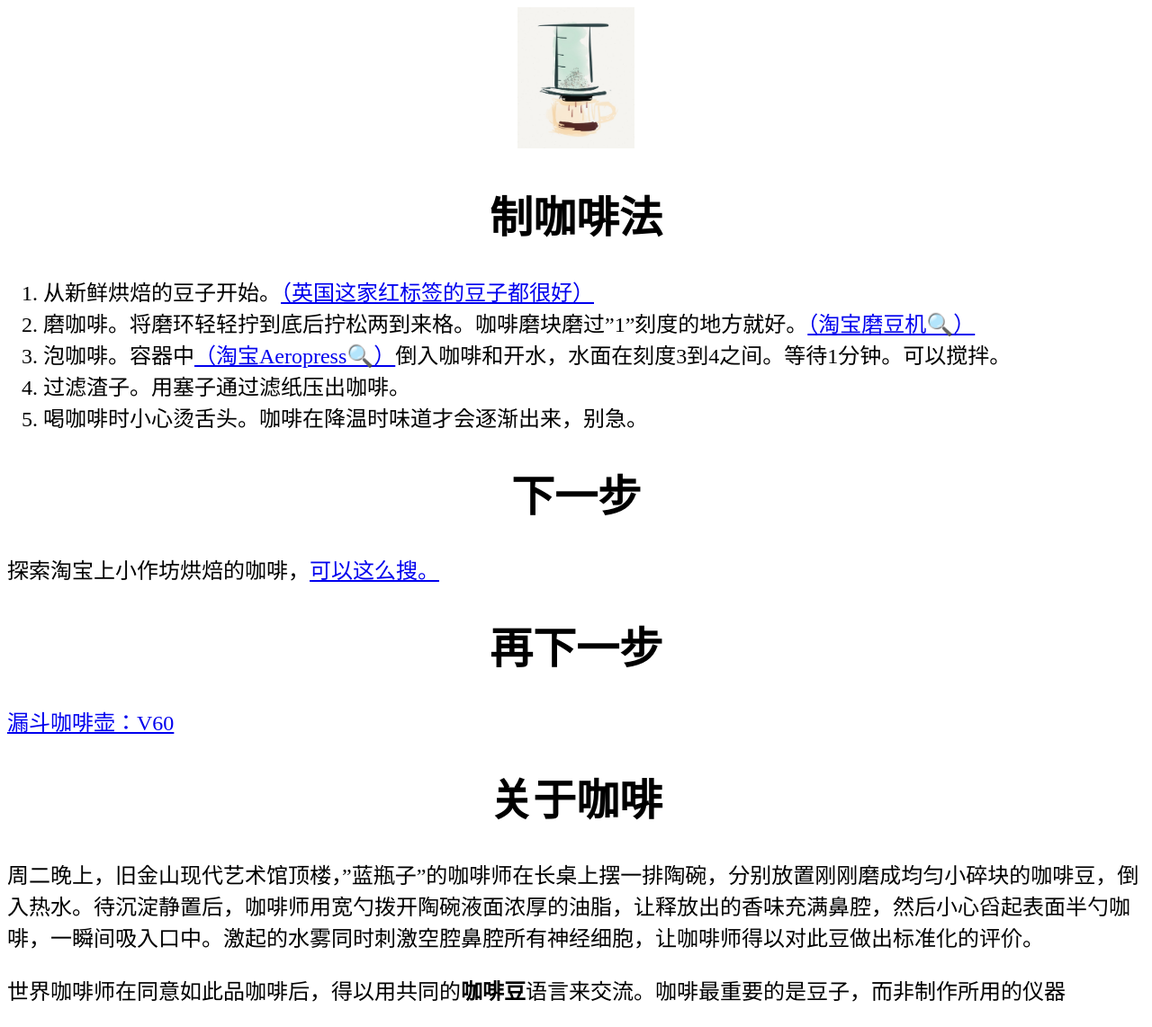
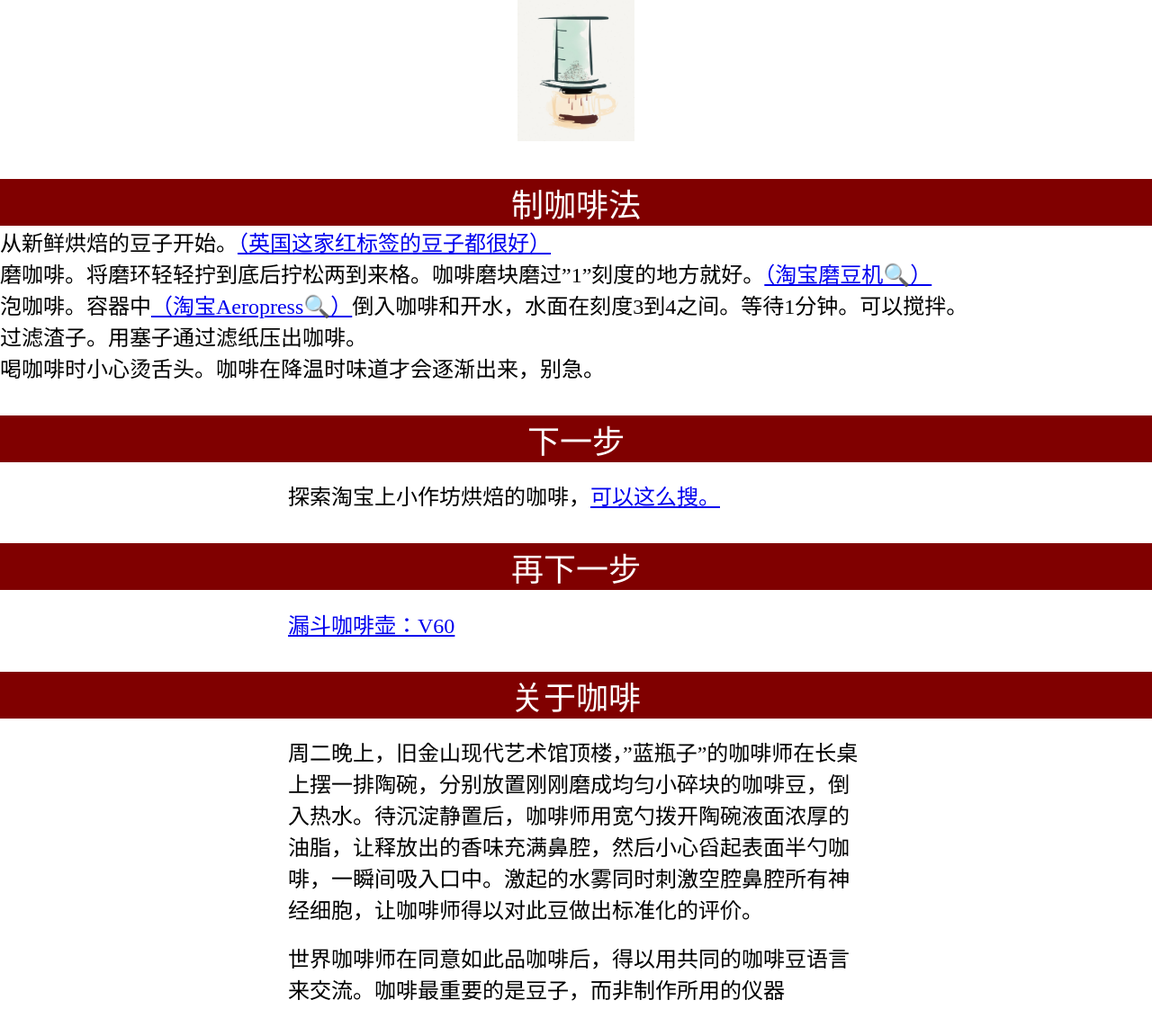
Before and after one commit to pspEgg/cohi, a Jekyll site: the page built from index.md, in a window 1280 px wide. Shown: the whole page at 90% size. Built offline with Jekyll 4.4.1, drawn with Linux system fonts in a browser that asks for light colours; Markdown is read by kramdown in place of the engine named in the settings; after the commit the page ends 1117 px from its top, so only the background shows below that.

Commit message:
new style

```diff
--- a/_layouts/default.html
+++ b/_layouts/default.html
@@ -11,11 +11,33 @@ title: template
 </head>
 
 <style type="text/css">
+	html, body, div, span, applet, object, iframe,
+h1, h2, h3, h4, h5, h6, p, blockquote, pre,
+a, abbr, acronym, address, big, cite, code,
+del, dfn, em, font, figure, img, ins, kbd, q, s, samp,
+small, strike, strong, sub, sup, tt, var,
+dl, dt, dd, ol, ul, li,
+fieldset, form, label, legend,
+table, caption, tbody, tfoot, thead, tr, th, td {
+	margin: 0;
+	padding: 0;
+	border: 0;
+	font-weight: inherit;
+	font-style: inherit;
+	font-size: 100%;
+	font-family: inherit;
+	vertical-align: baseline;
+	}
+
 	body{
 	font-size:24px;
 	}
 	h1,h2,h3{
+	font-size:1.5em;
 	text-align:center;
+	background-color: maroon;
+	color:white;
+	margin-top:1em;
 	}
 	figure{
 	width:130px;
@@ -25,16 +47,27 @@ title: template
 	width:100%;
 	}
 	#content{
+
+	}
+	p{
+		width:90%;
 	max-width:640px;
-	margin:0 auto
-	padding:0 4%;
+	margin:0 auto;
+	margin-top:0.8em;
 	}
 </style>
 
 <body>
 <section id="content">
+
+ <!--
+<figure><img src="http://pspegg.github.io/cohi/aero.jpg" /></figure>
+<h1>制作咖啡</h1>
+<p>周二晚上，旧金山现代艺术馆顶楼，"蓝瓶子"的咖啡师在长桌上摆一排陶碗，分别放置刚刚磨成均匀小碎块的咖啡豆，倒入热水。待沉淀静置后，咖啡师用宽勺拨开陶碗液面浓厚的油脂，让释放出的香味充满鼻腔，然后小心舀起表面半勺咖啡，一瞬间吸入口中。激起的水雾同时刺激空腔鼻腔所有神经细胞，让咖啡师得以对此豆做出标准化的评价。</p>
+-->
+	{{content}}
+
 </section>
-	{{content}}
 </body>
 
 </html>
```
